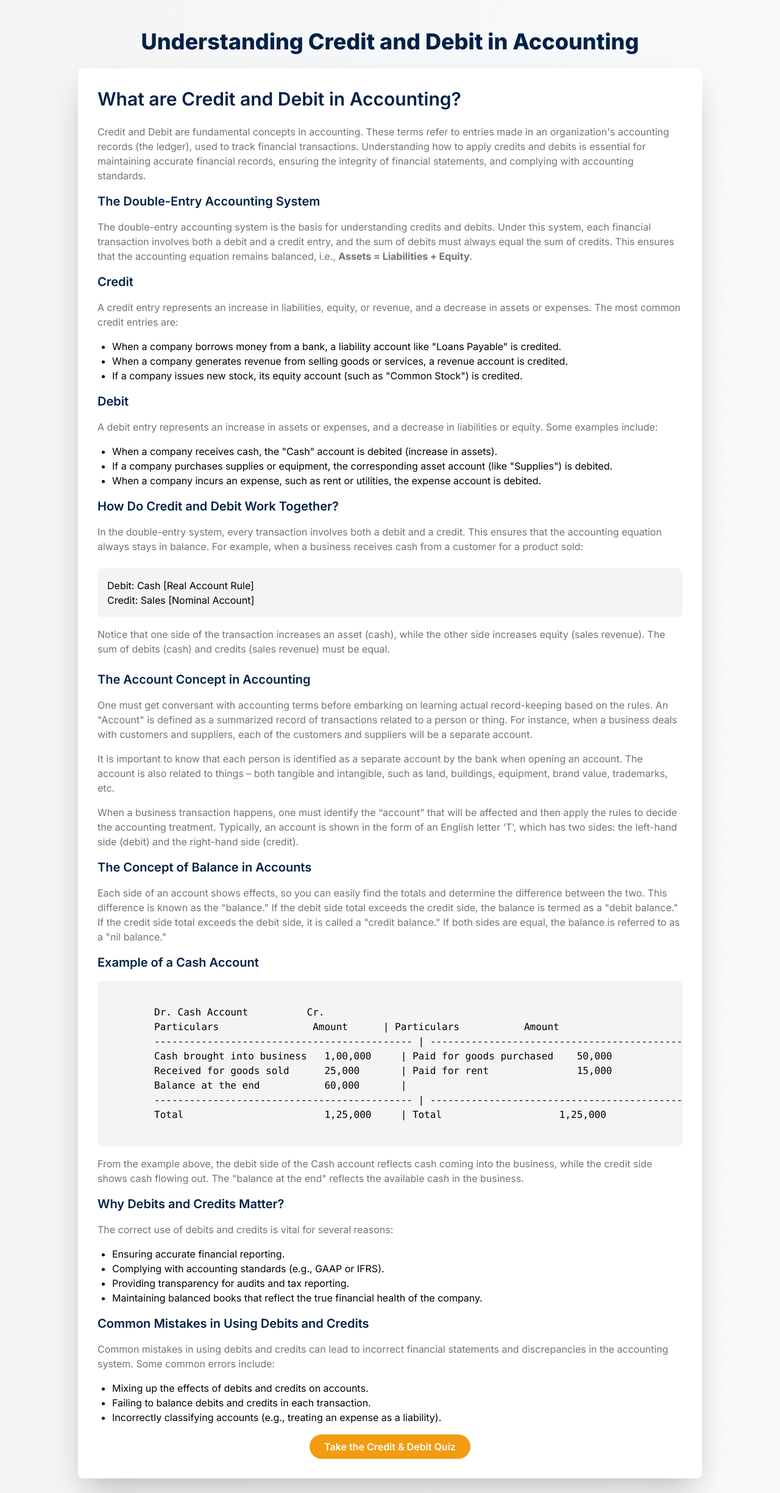
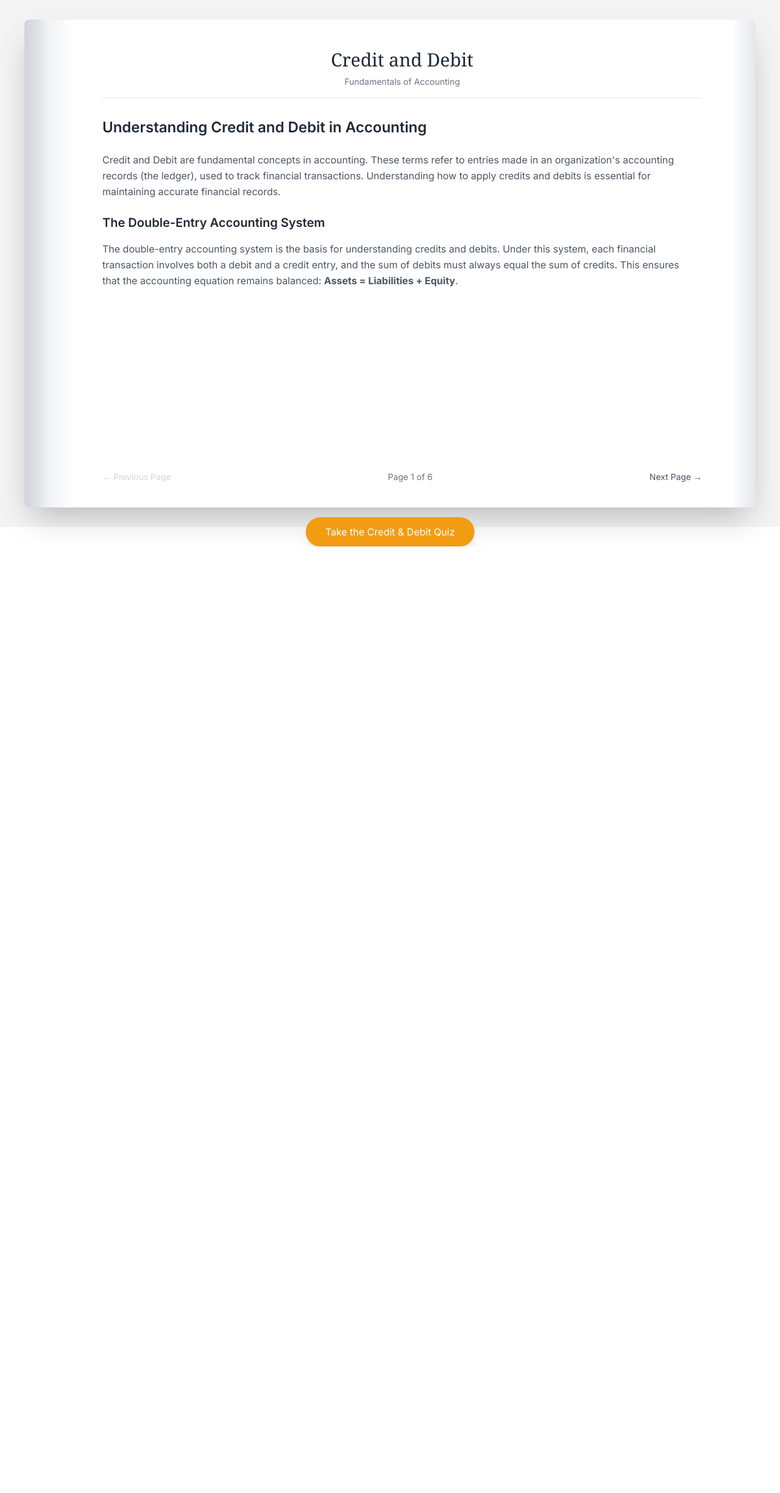
Before and after one commit to Clusters-Config/Fin-Quest, a React (Vite) app in the folder frontend/: page /Credit_Debit in a window 1280 px wide. Shown: the whole page at 61% size. After the commit the page ends 896 px from the top, so only its background shows below. Built offline with nearby package versions, Linux system fonts and the light colour scheme.

Commit message:
feat : Implement enhancements to the stress tracker for better performance and usability

```diff
--- a/frontend/src/learn_path_components/Credit_Debit.jsx
+++ b/frontend/src/learn_path_components/Credit_Debit.jsx
@@ -1,147 +1,210 @@
-import React from 'react';
-import { useNavigate, useLocation } from "react-router-dom";
-
+import React, { useState } from 'react';
+import { useNavigate } from "react-router-dom";
+import { motion, AnimatePresence } from "framer-motion";
 const CreditDebitModule = () => {
   const navigate = useNavigate();
+  const [currentPage, setCurrentPage] = useState(0);
+
+  // Navigation constants
   const mod = 0;
   const page = "resultpage";
   const path = "path2";
   const mods = "mod1";
-  const type = "account"
-
-  const handleQuizButtonClick = () => {
-    navigate('/QuizApp/Credit_Debit', { state: { mod: mod, page: page, path: path, mods: mods ,type:type} });
-  };
-
-  return (
-    <div className="p-6 bg-gradient-to-r from-[#F4F4F4] to-[#F8FAFC] min-h-screen">
-      <h1 className="text-4xl font-extrabold text-[#002147] text-center my-6">
-        Understanding Credit and Debit in Accounting
-      </h1>
-      <div className="bg-white p-8 rounded-lg shadow-2xl max-w-5xl mx-auto">
-        <h2 className="text-3xl font-semibold text-[#002147] mb-6">
-          What are Credit and Debit in Accounting?
-        </h2>
-        <p className="text-[#6C757D] mb-4">
+  const type = "account";
+  // Content sections for pagination
+  const contentSections = [
+    {
+      title: "Understanding Credit and Debit in Accounting",
+      content: (
+        <>
+          <p className="text-gray-600 leading-relaxed mb-6">
             Credit and Debit are fundamental concepts in accounting. These terms refer to entries made in an organization's
             accounting records (the ledger), used to track financial transactions. Understanding how to apply credits and debits
-          is essential for maintaining accurate financial records, ensuring the integrity of financial statements, and complying
-          with accounting standards.
+            is essential for maintaining accurate financial records.
           </p>
-
-        <h3 className="text-xl font-semibold text-[#002147] mb-4">The Double-Entry Accounting System</h3>
-        <p className="text-[#6C757D] mb-4">
+          <h3 className="text-xl font-semibold text-gray-800 mb-4">The Double-Entry Accounting System</h3>
+          <p className="text-gray-600 leading-relaxed">
             The double-entry accounting system is the basis for understanding credits and debits. Under this system, each financial
             transaction involves both a debit and a credit entry, and the sum of debits must always equal the sum of credits.
-          This ensures that the accounting equation remains balanced, i.e., <strong>Assets = Liabilities + Equity</strong>.
+            This ensures that the accounting equation remains balanced: <strong>Assets = Liabilities + Equity</strong>.
           </p>
-
-        <h3 className="text-xl font-semibold text-[#002147] mb-4">Credit</h3>
-        <p className="text-[#6C757D] mb-4">
+        </>
+      )
+    },
+    {
+      title: "Credit and Its Applications",
+      content: (
+        <>
+          <h3 className="text-xl font-semibold text-gray-800 mb-4">Credit</h3>
+          <p className="text-gray-600 leading-relaxed mb-4">
             A credit entry represents an increase in liabilities, equity, or revenue, and a decrease in assets or expenses.
             The most common credit entries are:
           </p>
-        <ul className="list-disc ml-6 mb-4">
+          <ul className="list-disc ml-6 mb-6 text-gray-600 space-y-2">
             <li>When a company borrows money from a bank, a liability account like "Loans Payable" is credited.</li>
             <li>When a company generates revenue from selling goods or services, a revenue account is credited.</li>
             <li>If a company issues new stock, its equity account (such as "Common Stock") is credited.</li>
           </ul>
-
-        <h3 className="text-xl font-semibold text-[#002147] mb-4">Debit</h3>
-        <p className="text-[#6C757D] mb-4">
+        </>
+      )
+    },
+    {
+      title: "Debit and Its Applications",
+      content: (
+        <>
+          <h3 className="text-xl font-semibold text-gray-800 mb-4">Debit</h3>
+          <p className="text-gray-600 leading-relaxed mb-4">
             A debit entry represents an increase in assets or expenses, and a decrease in liabilities or equity. Some examples include:
           </p>
-        <ul className="list-disc ml-6 mb-4">
+          <ul className="list-disc ml-6 mb-6 text-gray-600 space-y-2">
             <li>When a company receives cash, the "Cash" account is debited (increase in assets).</li>
-          <li>If a company purchases supplies or equipment, the corresponding asset account (like "Supplies") is debited.</li>
+            <li>If a company purchases supplies or equipment, the corresponding asset account is debited.</li>
             <li>When a company incurs an expense, such as rent or utilities, the expense account is debited.</li>
           </ul>
-
-        <h3 className="text-xl font-semibold text-[#002147] mb-4">How Do Credit and Debit Work Together?</h3>
-        <p className="text-[#6C757D] mb-6">
-          In the double-entry system, every transaction involves both a debit and a credit. This ensures that the accounting
-          equation always stays in balance. For example, when a business receives cash from a customer for a product sold:
+        </>
+      )
+    },
+    {
+      title: "The Account Concept",
+      content: (
+        <>
+          <h3 className="text-xl font-semibold text-gray-800 mb-4">The Account Concept in Accounting</h3>
+          <p className="text-gray-600 leading-relaxed mb-4">
+            One must get conversant with accounting terms before embarking on learning actual record-keeping based on the rules.
+            An "Account" is defined as a summarized record of transactions related to a person or thing.
           </p>
-        <pre className="bg-gray-100 p-4 rounded-lg mb-4">
-          <p>Debit: Cash [Real Account Rule]</p>
-          <p>Credit: Sales [Nominal Account]</p>
+          <div className="bg-gray-50 p-4 rounded-lg mb-6">
+            <p className="text-gray-600 italic">
+              "When a business transaction happens, one must identify the 'account' that will be affected and then apply the rules to decide the accounting treatment."
+            </p>
+          </div>
+        </>
+      )
+    },
+    {
+      title: "Example and Balance",
+      content: (
+        <>
+          <h3 className="text-xl font-semibold text-gray-800 mb-4">Example of a Cash Account</h3>
+          <pre className="bg-gray-50 p-4 rounded-lg mb-6 overflow-x-auto text-sm font-mono">
+            {`Dr. Cash Account          Cr.
+Particulars          Amount  | Particulars     Amount
+-------------------------|----------------------
+Opening balance   100,000  | Purchases      50,000
+Sales             25,000  | Rent           15,000
+                         | Closing bal.    60,000
+-------------------------|----------------------
+Total            125,000  | Total         125,000`}
           </pre>
-        <p className="text-[#6C757D] mb-6">
-          Notice that one side of the transaction increases an asset (cash), while the other side increases equity (sales revenue).
-          The sum of debits (cash) and credits (sales revenue) must be equal.
+          <p className="text-gray-600 leading-relaxed">
+            The debit side shows cash inflows, while the credit side shows outflows. The closing balance represents available cash.
           </p>
-
-        {/* Adding the new content here */}
-        <h3 className="text-xl font-semibold text-[#002147] mb-4">The Account Concept in Accounting</h3>
-        <p className="text-[#6C757D] mb-4">
-          One must get conversant with accounting terms before embarking on learning actual record-keeping based on the rules.
-          An "Account" is defined as a summarized record of transactions related to a person or thing. For instance, when a business deals with customers and suppliers, each of the customers and suppliers will be a separate account.
-        </p>
-        <p className="text-[#6C757D] mb-4">
-          It is important to know that each person is identified as a separate account by the bank when opening an account. The account is also related to things – both tangible and intangible, such as land, buildings, equipment, brand value, trademarks, etc.
-        </p>
-        <p className="text-[#6C757D] mb-4">
-          When a business transaction happens, one must identify the “account” that will be affected and then apply the rules to decide the accounting treatment. Typically, an account is shown in the form of an English letter ‘T’, which has two sides: the left-hand side (debit) and the right-hand side (credit).
-        </p>
-
-        <h3 className="text-xl font-semibold text-[#002147] mb-4">The Concept of Balance in Accounts</h3>
-        <p className="text-[#6C757D] mb-4">
-          Each side of an account shows effects, so you can easily find the totals and determine the difference between the two. This difference is known as the "balance." If the debit side total exceeds the credit side, the balance is termed as a "debit balance." If the credit side total exceeds the debit side, it is called a "credit balance." If both sides are equal, the balance is referred to as a "nil balance."
-        </p>
-
-        <h3 className="text-xl font-semibold text-[#002147] mb-4">Example of a Cash Account</h3>
-  <pre className="bg-gray-100 p-4 rounded-lg mb-4 overflow-x-auto">
-    <code>
-      {`
-        Dr. Cash Account          Cr.
-        Particulars                Amount      | Particulars           Amount
-        -------------------------------------------- | --------------------------------------------
-        Cash brought into business   1,00,000     | Paid for goods purchased    50,000
-        Received for goods sold      25,000       | Paid for rent               15,000
-        Balance at the end           60,000       |
-        -------------------------------------------- | --------------------------------------------
-        Total                        1,25,000     | Total                    1,25,000
-      `}
-    </code>
-  </pre>
-
-        <p className="text-[#6C757D] mb-4">
-          From the example above, the debit side of the Cash account reflects cash coming into the business, while the credit side shows cash flowing out. The "balance at the end" reflects the available cash in the business.
-        </p>
-
-        <h3 className="text-xl font-semibold text-[#002147] mb-4">Why Debits and Credits Matter?</h3>
-        <p className="text-[#6C757D] mb-4">
-          The correct use of debits and credits is vital for several reasons:
-        </p>
-        <ul className="list-disc ml-6 mb-4">
-          <li>Ensuring accurate financial reporting.</li>
-          <li>Complying with accounting standards (e.g., GAAP or IFRS).</li>
-          <li>Providing transparency for audits and tax reporting.</li>
-          <li>Maintaining balanced books that reflect the true financial health of the company.</li>
+        </>
+      )
+    },
+    {
+      title: "Common Mistakes and Tips",
+      content: (
+        <>
+          <h3 className="text-xl font-semibold text-gray-800 mb-4">Common Mistakes in Using Debits and Credits</h3>
+          <ul className="list-disc ml-6 mb-6 text-gray-600 space-y-2">
+            <li>Mixing up the effects of debits and credits on accounts</li>
+            <li>Failing to balance debits and credits in each transaction</li>
+            <li>Incorrectly classifying accounts</li>
           </ul>
-
-        <h3 className="text-xl font-semibold text-[#002147] mb-4">Common Mistakes in Using Debits and Credits</h3>
-        <p className="text-[#6C757D] mb-4">
-          Common mistakes in using debits and credits can lead to incorrect financial statements and discrepancies in the accounting
-          system. Some common errors include:
-        </p>
-        <ul className="list-disc ml-6 mb-4">
-          <li>Mixing up the effects of debits and credits on accounts.</li>
-          <li>Failing to balance debits and credits in each transaction.</li>
-          <li>Incorrectly classifying accounts (e.g., treating an expense as a liability).</li>
+          <div className="bg-gray-50 p-4 rounded-lg">
+            <h4 className="font-semibold mb-2">Pro Tips:</h4>
+            <ul className="list-disc ml-6 text-gray-600 space-y-1">
+              <li>Always ensure your debits equal your credits</li>
+              <li>Use T-accounts to visualize transactions</li>
+              <li>Double-check account classifications</li>
             </ul>
-
-        <div className="text-center">
+          </div>
+        </>
+      )
+    }
+  ];
+  const handleQuizButtonClick = () => {
+    navigate('/QuizApp/Credit_Debit', {
+      state: { mod, page, path, mods, type }
+    });
+  };
+  return (
+    <div className="min-h-screen bg-[#F4F4F5] p-8 flex justify-center items-center">
+      <div className="w-full max-w-[1200px] aspect-[3/2] relative">
+        {/* Book Container */}
+        <div className="absolute inset-0 flex bg-white rounded-lg shadow-2xl overflow-hidden">
+          {/* Left Page Edge */}
+          <div className="w-[80px] h-full bg-gradient-to-r from-gray-200 to-white">
+            <div className="h-full w-1/2 bg-gradient-to-r from-gray-300 to-transparent" />
+          </div>
+          {/* Main Content */}
+          <div className="flex-1 p-12 relative">
+            {/* Header */}
+            <div className="text-center mb-8 border-b pb-4">
+              <h1 className="text-3xl font-serif text-gray-800">Credit and Debit</h1>
+              <p className="text-sm text-gray-500 mt-2">Fundamentals of Accounting</p>
+            </div>
+            {/* Page Content with Animation */}
+            <AnimatePresence mode="wait">
+              <motion.div
+                key={currentPage}
+                initial={{ opacity: 0, x: 20 }}
+                animate={{ opacity: 1, x: 0 }}
+                exit={{ opacity: 0, x: -20 }}
+                transition={{ duration: 0.3 }}
+                className="h-[calc(100%-160px)] overflow-y-auto pr-4"
+              >
+                <h2 className="text-2xl font-semibold text-gray-800 mb-6">
+                  {contentSections[currentPage].title}
+                </h2>
+                {contentSections[currentPage].content}
+              </motion.div>
+            </AnimatePresence>
+            {/* Navigation */}
+            <div className="absolute bottom-8 left-8 right-8 flex justify-between items-center">
+              <button
+                onClick={() => setCurrentPage(p => Math.max(0, p - 1))}
+                disabled={currentPage === 0}
+                className={`px-4 py-2 text-sm rounded ${
+                  currentPage === 0
+                    ? 'text-gray-300 cursor-not-allowed'
+                    : 'text-gray-600 hover:text-gray-800 hover:bg-gray-50'
+                }`}
+              >
+                ← Previous Page
+              </button>
+              <span className="text-sm text-gray-500">
+                Page {currentPage + 1} of {contentSections.length}
+              </span>
+              <button
+                onClick={() => setCurrentPage(p => Math.min(contentSections.length - 1, p + 1))}
+                disabled={currentPage === contentSections.length - 1}
+                className={`px-4 py-2 text-sm rounded ${
+                  currentPage === contentSections.length - 1
+                    ? 'text-gray-300 cursor-not-allowed'
+                    : 'text-gray-600 hover:text-gray-800 hover:bg-gray-50'
+                }`}
+              >
+                Next Page →
+              </button>
+            </div>
+          </div>
+          {/* Right Page Edge */}
+          <div className="w-[40px] h-full bg-gradient-to-l from-gray-200 to-white" />
+        </div>
+        {/* Quiz Button */}
         <button
           onClick={handleQuizButtonClick}
-            className="px-6 py-2 bg-[#F39C12] text-white rounded-full font-semibold hover:bg-[#F1C40F] transition duration-300"
+          className="absolute -bottom-16 left-1/2 transform -translate-x-1/2
+                   bg-[#F39C12] text-white px-8 py-3 rounded-full
+                   hover:bg-[#F1C40F] transition-colors duration-200
+                   shadow-lg hover:shadow-xl"
         >
           Take the Credit & Debit Quiz
         </button>
       </div>
     </div>
-    </div>
   );
 };
-
 export default CreditDebitModule;
```
Lines whose indentation alone changed are shown as unchanged.
